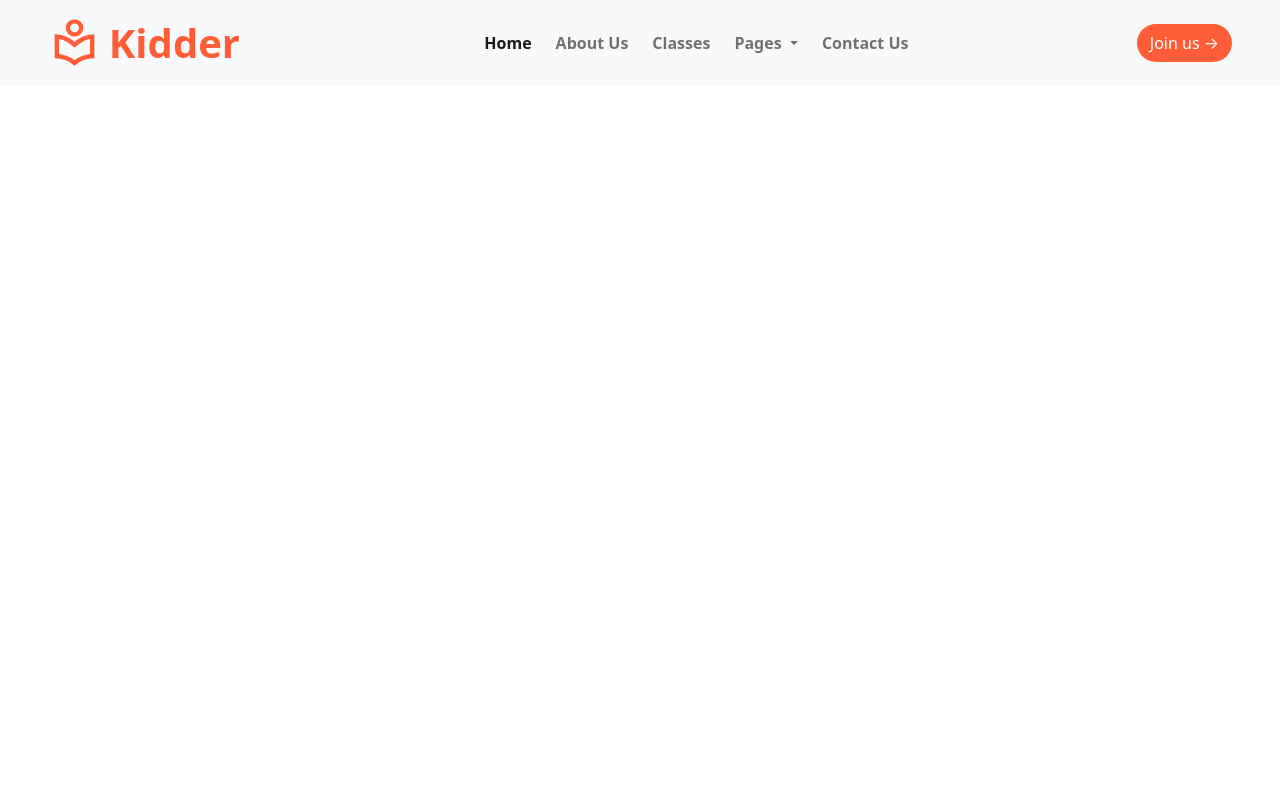
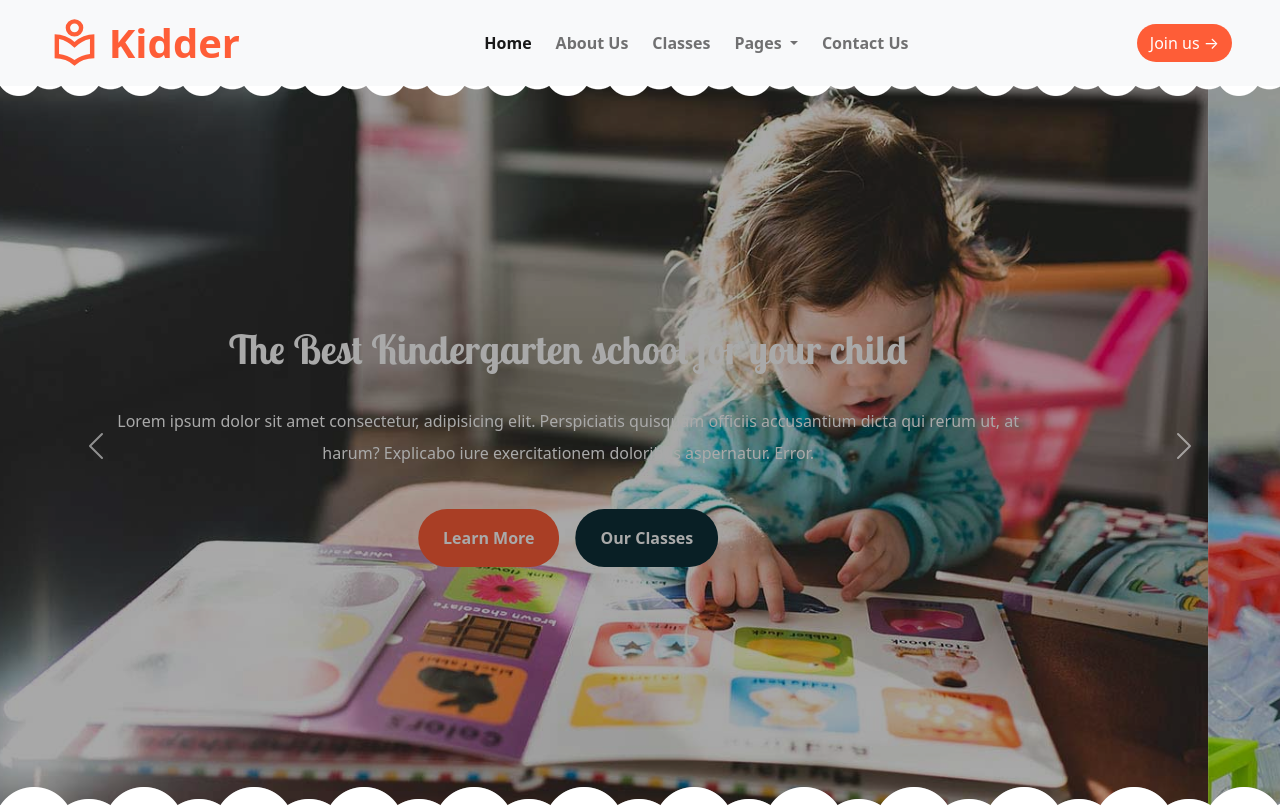
Before and after one commit to sajon01/Kidder-clone, a plain HTML site: page index.html in a window 1280 px wide. Drawn offline with nearby package versions, Linux system fonts and the light colour scheme.

Commit message:
hero area

```diff
--- a/index.html
+++ b/index.html
@@ -61,7 +61,54 @@
 </header>
 
 
+<main>
+    <section class="hero-area">
+        <div class="bg-top"></div>
+        <div class="bg-bottom"></div>
+        <div class="overly"></div>
+        <div id="carouselExampleControls" class="carousel slide" data-bs-ride="carousel">
+            <div class="carousel-inner">
+              <div class="carousel-item active">
+                 <div class="container carosuel-1-content text-white position-absolute text-center top-50 start-50 translate-middle">
+                    <h1>The Best Kindergarten school for your child</h1>
+                    <p class="py-4 lh-lg">Lorem ipsum dolor sit amet consectetur, adipisicing elit. Perspiciatis quisquam officiis accusantium dicta qui rerum ut, at harum? Explicabo iure exercitationem doloribus aspernatur. Error.</p>
+                    <div class="btn-group caro-btns">
+                        <button class="btn text-white py-3 px-4 rounded-pill fw-bold">Learn More</button>
+                        <button class="btn ms-3 text-white py-3 px-4 rounded-pill fw-bold">Our Classes</button>
+                    </div>
+                 </div>
+                <img src="./images/carousel-1.jpg" class="d-block w-100" alt="...">
+              </div>
+              <div class="carousel-item">
+                <div class="carosuel-2-content text-white position-absolute text-center top-50 start-50 translate-middle">
+                    <h1>Make a brighter future for your child</h1>
+                    <p class="py-4 lh-lg">Lorem ipsum dolor sit amet consectetur, adipisicing elit. Perspiciatis quisquam officiis accusantium dicta qui rerum ut, at harum? Explicabo iure exercitationem doloribus aspernatur. Error.</p>
+                    <div class="btn-group caro-btns">
+                        <button class="btn text-white py-3 px-4 rounded-pill fw-bold">Learn More</button>
+                        <button class="btn ms-3 text-white py-3 px-4 rounded-pill fw-bold">Our Classes</button>
+                    </div>
+                </div>
+                <img src="./images/carousel-2.jpg" class="d-block w-100" alt="...">
+              </div>
+            </div>
+            <button class="carousel-control-prev" type="button" data-bs-target="#carouselExampleControls" data-bs-slide="prev">
+              <span class="carousel-control-prev-icon" aria-hidden="true"></span>
+              <span class="visually-hidden">Previous</span>
+            </button>
+            <button class="carousel-control-next" type="button" data-bs-target="#carouselExampleControls" data-bs-slide="next">
+              <span class="carousel-control-next-icon" aria-hidden="true"></span>
+              <span class="visually-hidden">Next</span>
+            </button>
+          </div>
+          <div class="bg-bottom"></div>
+    </section>
 
+    <!-- facilities section -->
+
+    <section>
+
+    </section>
+</main>
 
 
 
--- a/stules.css
+++ b/stules.css
@@ -1,7 +1,16 @@
+@font-face {
+    font-family: lobester-bold;
+    src: url('./font/LobsterTwo-Bold.ttf');
+}
+
 *{
     margin: 0;
     padding: 0;
     box-sizing: border-box;
+}
+
+h1{
+    font-family: lobester-bold;
 }
 
 .navbar-brand img{
@@ -21,3 +30,58 @@
 .navbar .btn:hover{
     background-color: #ff7b5e;
 }
+
+.hero-area{
+    position: relative;
+}
+
+.bg-top{
+    width: 100%;
+    background-image: url('./images/bg-header-top.png');
+    position: absolute;
+    height: 20px;
+    background-repeat: repeat-x;
+    z-index: 4;
+}
+
+
+.bg-bottom{
+    background-image: url('./images/bg-header-bottom.png');
+    width: 100%;
+    height: 19px;
+    position: absolute;
+    bottom: 0;
+    z-index: 2;
+}
+
+.carousel-control-prev{
+    z-index: 4;
+}
+
+.carousel-control-next{
+    z-index: 4;
+}
+
+.overly{
+    background: rgba(0, 0, 0, 0.338);
+    width: 100%;
+    height: 100%;
+    position: absolute;
+    top: 0;
+    left: 0;
+    z-index: 2;
+}
+
+.carosuel-1-content,
+.carosuel-2-content{
+    z-index: 4;
+    width: 75%;
+}
+
+.caro-btns button:nth-child(1){
+    background-color: #FE5D37;
+}
+
+.caro-btns button:nth-child(2){
+    background-color: #0e2f37;
+}
```
Also changed, not shown: font/LobsterTwo-Bold.ttf (added), font/LobsterTwo-BoldItalic.ttf (added), font/LobsterTwo-Italic.ttf (added), font/LobsterTwo-Regular.ttf (added), font/OFL.txt (added).
